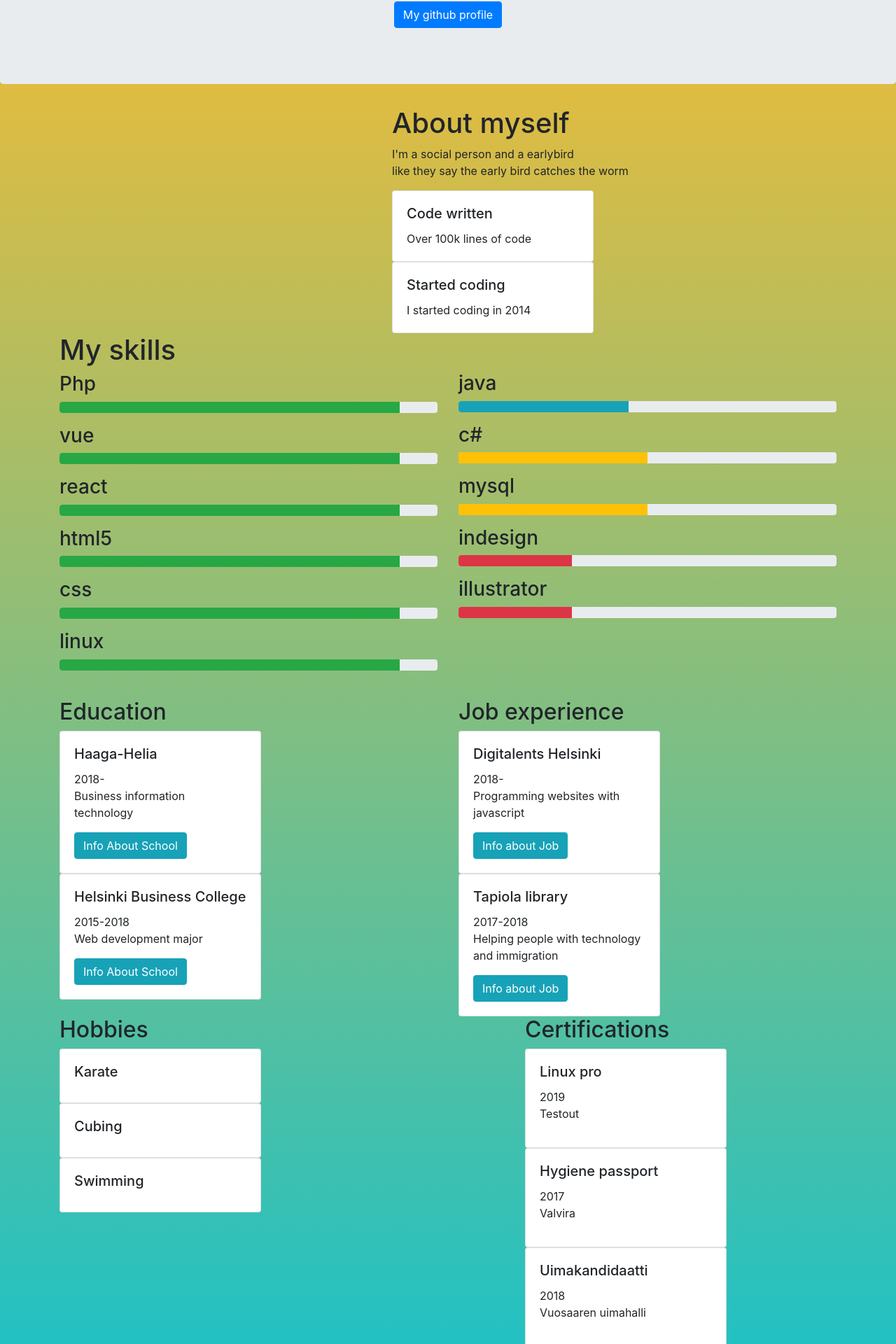
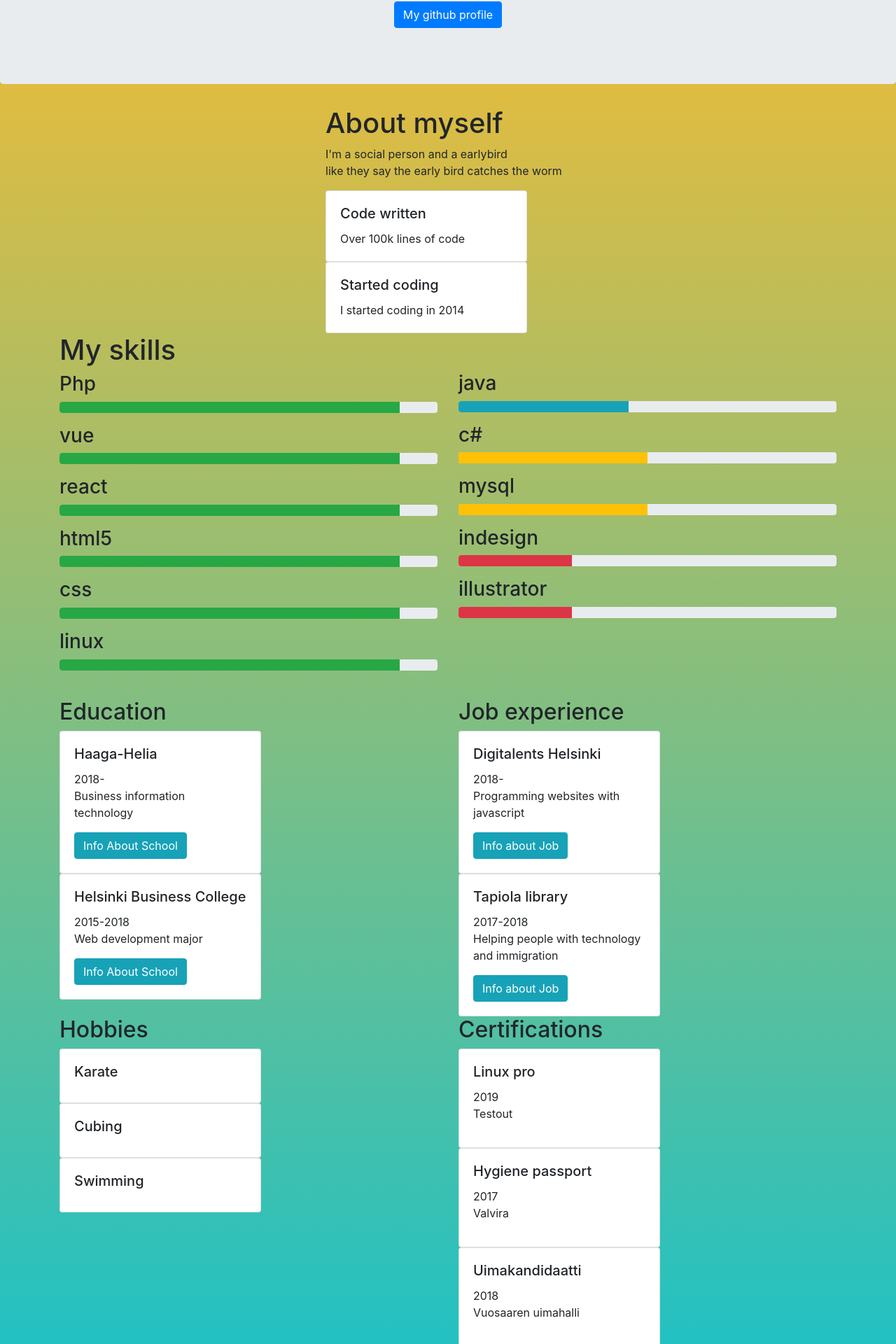
Before and after one commit to obb12/ansiosivu, a React (Create React App) app: page / in a window 1280 px wide. Shown: the part 158-2078 px from the top of the page at 70% size. Built offline with nearby package versions, Linux system fonts and the light colour scheme.

Commit message:
gradient

```diff
--- a/src/App.js
+++ b/src/App.js
@@ -23,7 +23,7 @@ class App extends Component {
   <Container className="mb-4">
               <Row className="show-grid" >
 
-            <Col sm="12" md={{ size: 6, offset: 5 }}>
+            <Col sm="12" md={{ size: 6, offset: 4 }}>
             <h1>About myself</h1>
             <p>
             I'm a social person and a earlybird <br/>like they say the early bird catches the worm
@@ -161,7 +161,7 @@ class App extends Component {
             <Container>
             <Row className="show-grid">
 
-            <Col xs={12} md={7}>
+            <Col xs={12} md={6}>
           <h2>  Hobbies</h2>
             <Card style={{ width: '18rem' }}>
 
@@ -185,7 +185,7 @@ class App extends Component {
             </Card.Body>
             </Card>
             </Col>
-            <Col xs={6} md={4}>
+            <Col xs={6} md={6}>
           <h2>  Certifications</h2>
             <Card style={{ width: '18rem' }}>
 
```
